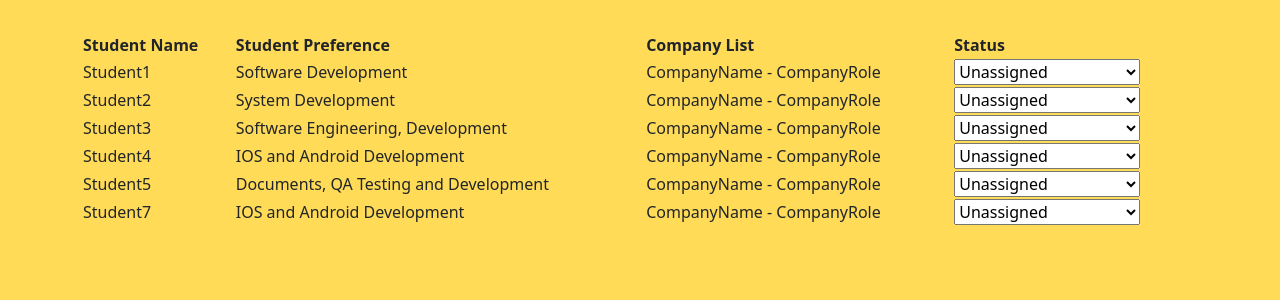
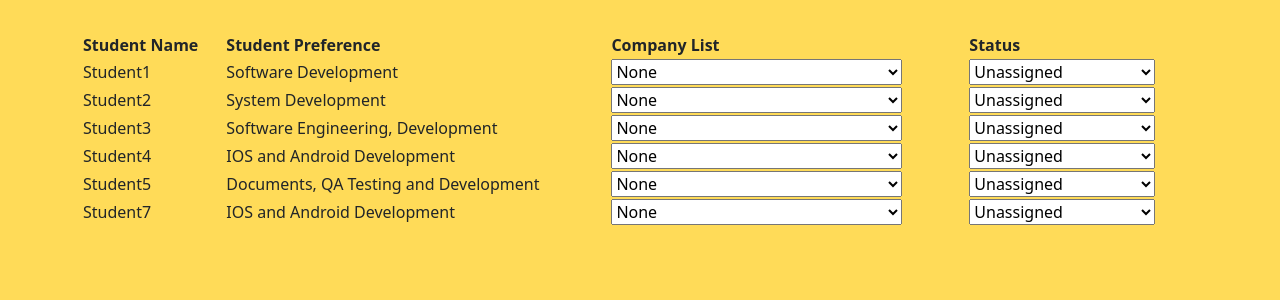
Before and after one commit to DevOps-2022-Team-3/-DevOps-Team3-2022-DevOps_Oct2022_Team3_Asg, a Flask app: page /Match_Student in a window 1280 px wide. Shown: the part 177-477 px from the top of the page. Run offline with Flask 2, Linux system fonts and the light colour scheme; data comes from the database, SQL or seed files in the repository; both versions use the stored data as it was after the commit.

Commit message:
Implemented company/role matching

```diff
--- a/app.py
+++ b/app.py
@@ -41,11 +41,12 @@ class StudentForm(FlaskForm):
     status = SelectField('Status', choices = [('unassigned', 'Unassigned'),('pending_confirmation', 'Pending confirmation'),('confirmed','Confirmed')], validators=[DataRequired()])
     submit = SubmitField("Submit")
 
-class CompanyForm(FlaskForm):
-    name = StringField(validators=[DataRequired()])
-    role = StringField(validators=[DataRequired()])
-    contact = StringField(validators=[DataRequired()])
-    email = StringField(validators=[DataRequired()])
+##### Company Form (Unused) #####
+##class CompanyForm(FlaskForm):
+##    name = StringField(validators=[DataRequired()])
+##    role = StringField(validators=[DataRequired()])
+##    contact = StringField(validators=[DataRequired()])
+##    email = StringField(validators=[DataRequired()])
 
 with flaskApp.app_context():
     db.create_all()
@@ -71,9 +72,14 @@ def match_student():
         # Get data from row "form"
         id = request.form.get("id")
         status = request.form.get("status")
+        companyInfo = request.form.get("companyInfo")
 
-        status_to_update = Student.query.filter_by(id=id).first()
-        status_to_update.status = status
+        if companyInfo == "None":
+            companyInfo = None
+
+        student_to_update = Student.query.filter_by(id=id).first()
+        student_to_update.status = status
+        student_to_update.company_id = companyInfo
 
         db.session.commit()
 
--- a/templates/Match_Student.html
+++ b/templates/Match_Student.html
@@ -64,7 +64,14 @@
                     <input name="id" id="id" type="hidden" value="{{student.id}}">
                     <td name="name" id="name" value="{{student.name}}">{{student.name}}</td>
                     <td name="preference" id="preference" value="{{student.preference}}">{{student.preference}}</td>
-                    <td name="companyInfo" id="companyInfo" value="{{student.companyInfo}}">CompanyName - CompanyRole</td>
+                    <td>
+                      <select name="companyInfo" id="companyInfo" onchange="this.form.submit()">
+                        <option value="None" {% if student.status == null %}selected{% endif %}>None</option>
+                        {% for company in company_list %}
+                        <option value={{company.id}} {% if student.company_id == company.id %}selected{% endif %}>{{company.name}} - {{company.role}}</option>
+                        {% endfor %}
+                      </select>
+                    </td>
                     <td>
                       <select name="status" id="status" onchange="this.form.submit()">
                         <option value="Unassigned" {% if student.status == "Unassigned" %}selected{% endif %}>Unassigned</option>
```
Also changed, not shown: instance/students.db.
